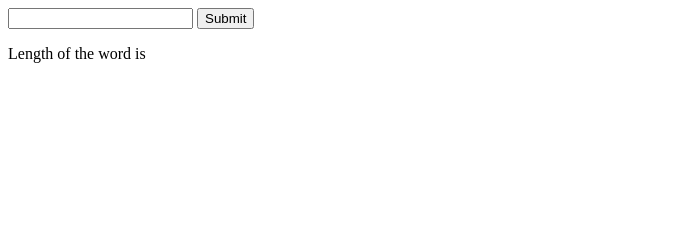
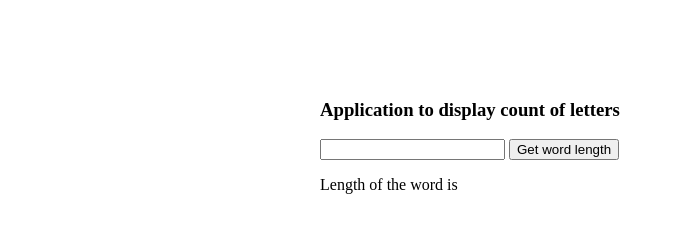
Before and after one commit to jscodebit/app-challenge, a plain HTML site: page index.html in a window 1280 px wide. Shown: the whole page, without its empty margins (0-675 px from the left). Drawn offline with Linux system fonts and the light colour scheme.

Commit message:
Adding some styles to the application for look and feel

```diff
--- a/css/style.css
+++ b/css/style.css
@@ -0,0 +1,10 @@
+html,body{
+    margin: 0;
+    padding: 0;
+    width: 100%;
+    height: 100%;
+}
+
+.container{
+    padding: 5em 20em;
+}
--- a/index.html
+++ b/index.html
@@ -1,13 +1,15 @@
 <html>
     <head>
         <title>App Challenge</title>
+        <link rel="stylesheet" href="./css/style.css">
     </head>
     <body>
-        <main>
+        <main class="container">
             <article>
                 <section>
+                    <h1>Application to display count of letters</h1>
                     <input id="user_input" type="text">
-                    <button onclick="findWordLength();">Submit</button>
+                    <button onclick="findWordLength();">Get word length</button>
                     <p>Length of the word is <span id="word_length"></span></p>
                 </section>
             </article>
```
